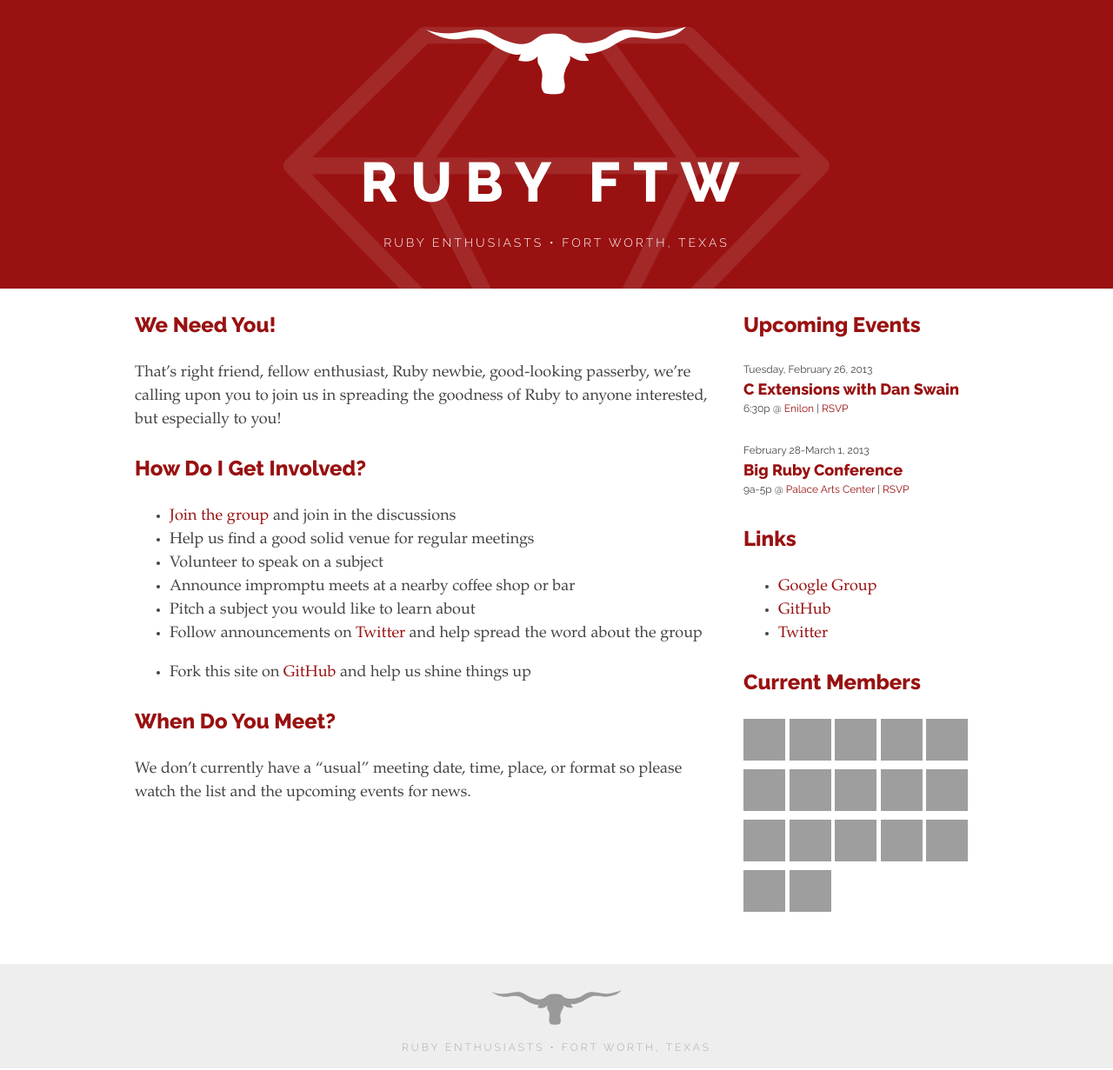
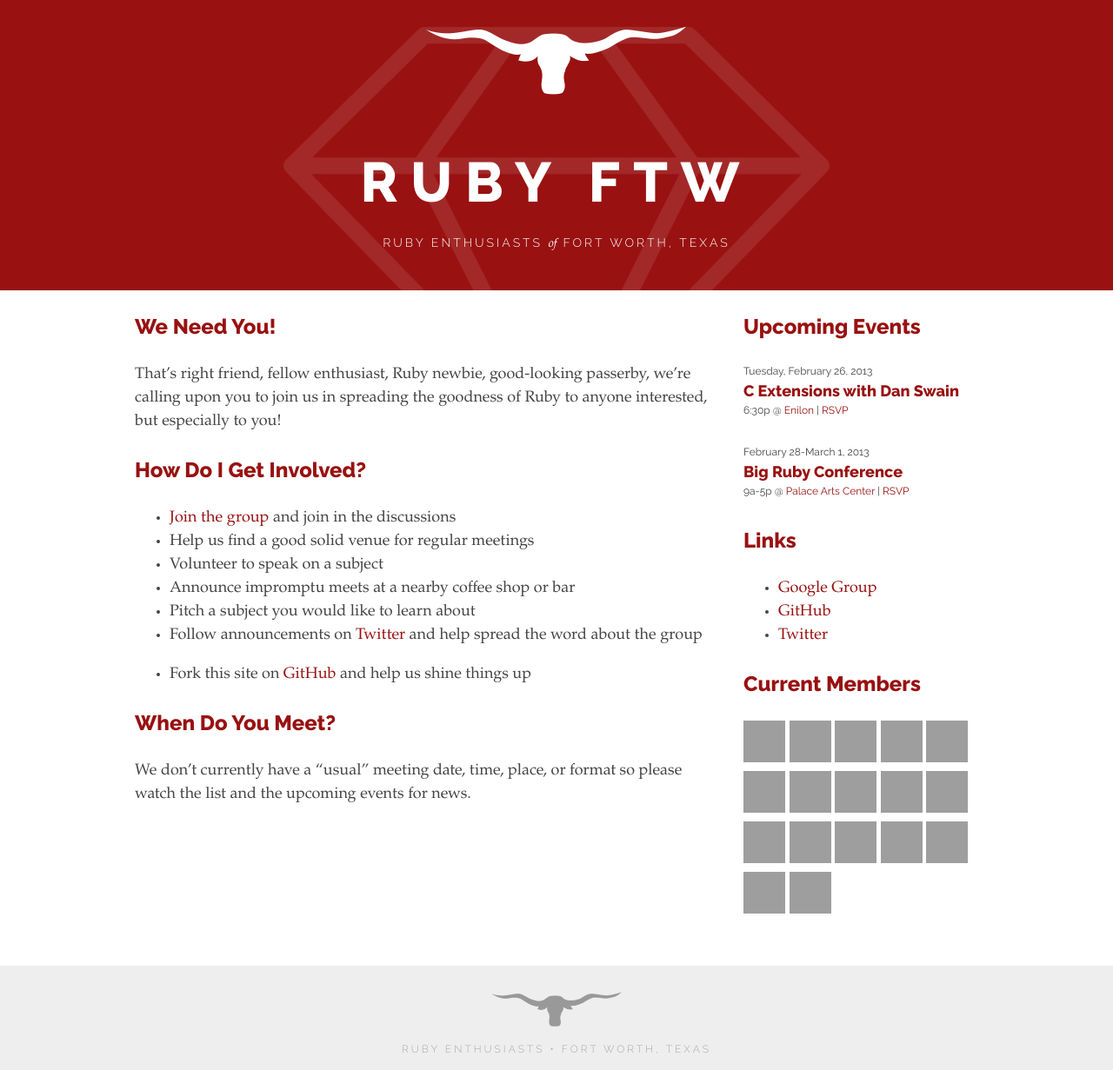
Before and after one commit to rubyftw/rubyftw.github.io, a Jekyll site: the page built from index.md, in a window 1280 px wide, cut to the strip 0-1231 px from the top of the page. Shown: the whole strip at 87% size. Built offline with Jekyll 4.4.1, drawn with Linux system fonts in a browser that asks for light colours; some web fonts are replaced; grey boxes are pictures that could not be loaded.

Commit message:
Use 'of' instead of '•'

```diff
--- a/_includes/header.html
+++ b/_includes/header.html
@@ -1,5 +1,5 @@
 <div class="site-header">
   <img src="/images/longhorn.png" width="300" />
   <h1 class="site-title">Ruby FTW</h1>
-  <h2 class="site-subtitle"><span class="enthusiasts">Ruby Enthusiasts</span> <span class="bullet">&bull;</span> <span class="city"><span class="of short">of </span>Fort Worth, Texas</span></h2>
+  <h2 class="site-subtitle"><span class="enthusiasts">Ruby Enthusiasts</span> <span class="of long">of</span> <span class="city"><span class="of short">of </span>Fort Worth, Texas</span></h2>
 </div>
--- a/stylesheets/desktop.css
+++ b/stylesheets/desktop.css
@@ -15,7 +15,7 @@ html, body {
 
 body {
   color: #444;
-  font-family: 'Gentium Basic', 'Palatino', 'Palatino Linotype', serif;
+  font-family: 'Gentium Basic', 'Palatino', 'Palatino Linotype', 'URW Palladio', serif;
   font-size: 18px;
   line-height: 1.5;
 }
@@ -59,6 +59,15 @@ h1, h2, h3, h4 {
   font-size: 14px;
   font-weight: 300;
   letter-spacing: 3px;
+}
+
+.site-subtitle .of.long {
+  font-family: 'Gentium Basic', 'Palatino', 'Palatino Linotype', 'URW Palladio', serif;
+  font-style: italic;
+  font-weight: normal;
+  letter-spacing: 0;
+  text-transform: none;
+  -webkit-font-smoothing: antialiased;
 }
 
 .container {
@@ -175,6 +184,7 @@ a {
     font-style: italic;
     letter-spacing: normal;
     text-transform: none;
+    -webkit-font-smoothing: antialiased;
   }
 
   .primary, .secondary {
```
